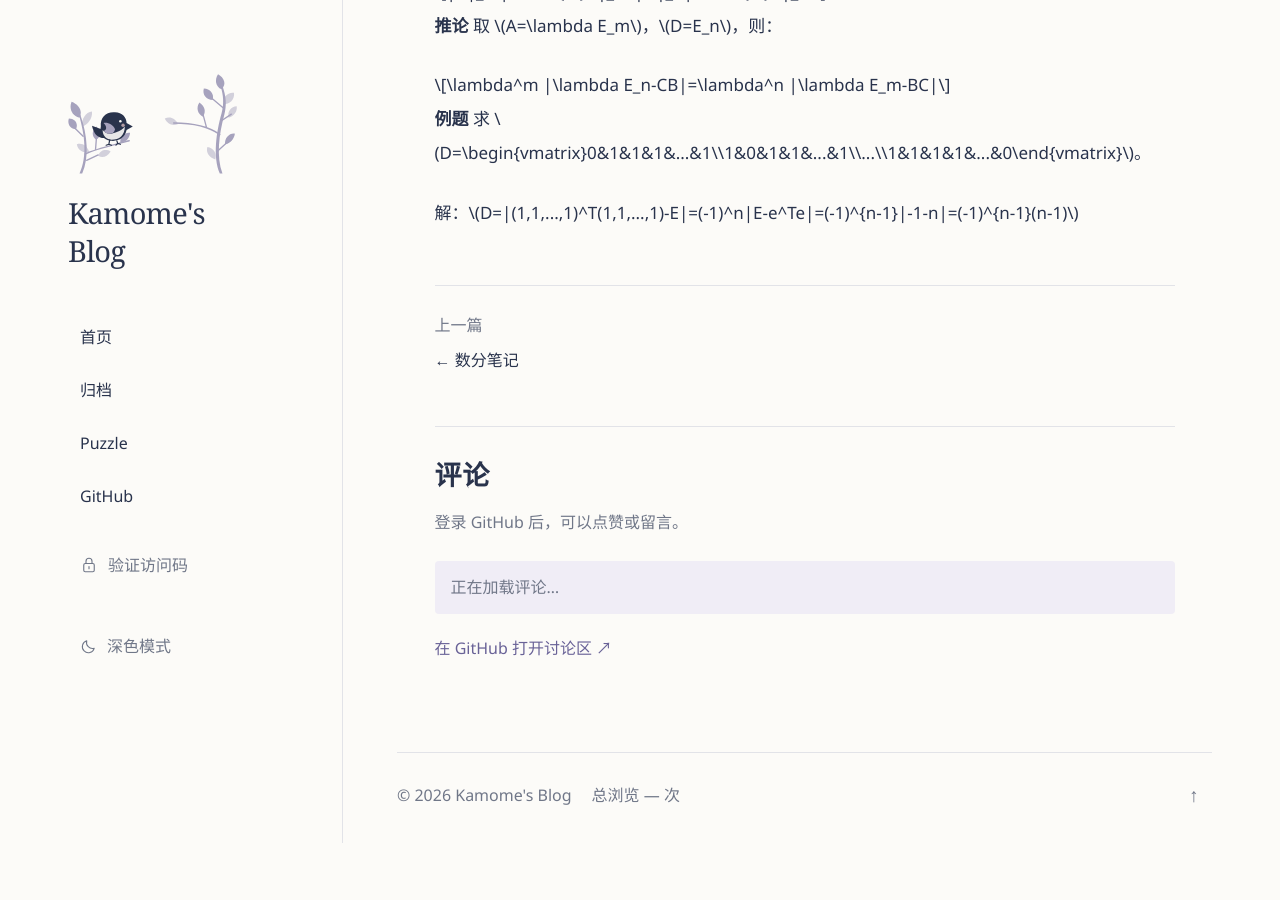
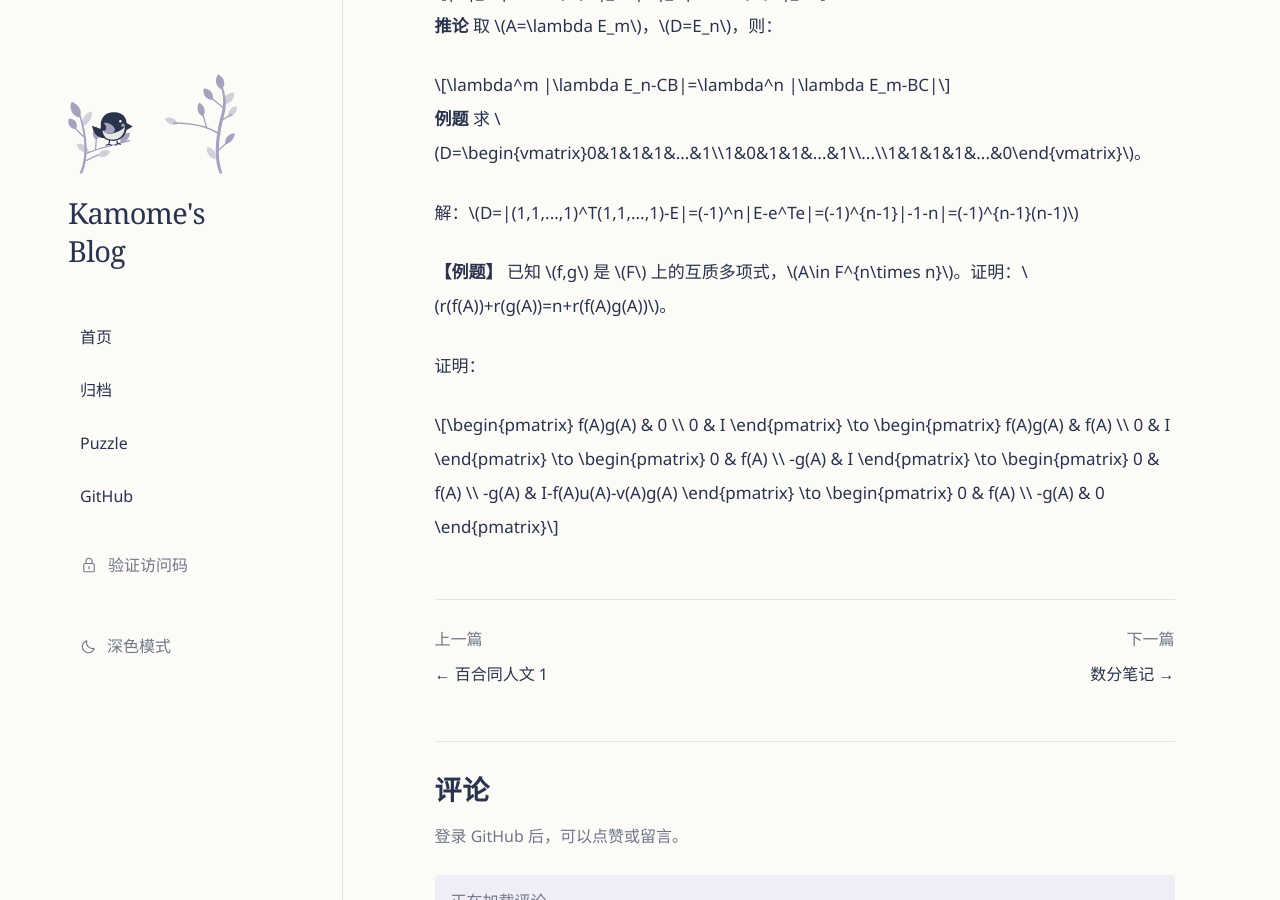
Before and after one commit to ushg8877/ushg8877.github.io, a Jekyll site: the page built from _posts/2026-10-21-gd-note.md, in a window 1280 px wide and 900 px high, scrolled down 6287 px. Built offline with Jekyll 4.4.1, drawn with Linux system fonts in a browser that asks for light colours; a script that is not in the unit is left out; comment, search, counter and statistics services are not loaded; before the commit the page ends 7130 px from its top, so only the background shows below that; some of the changed text lies outside the part shown.

```diff
--- a/_posts/2026-10-21-gd-note.md
+++ b/_posts/2026-10-21-gd-note.md
@@ -245,3 +245,28 @@ $$
 求 $D=\begin{vmatrix}0&1&1&1&...&1\\1&0&1&1&...&1\\...\\1&1&1&1&...&0\end{vmatrix}$。
 
 解：$D=|(1,1,...,1)^T(1,1,...,1)-E|=(-1)^n|E-e^Te|=(-1)^{n-1}|-1-n|=(-1)^{n-1}(n-1)$
+
+
+**【例题】**
+已知 $f,g$ 是 $F$ 上的互质多项式，$A\in F^{n\times n}$。证明：$r(f(A))+r(g(A))=n+r(f(A)g(A))$。
+
+证明：
+
+$$
+\begin{pmatrix}
+f(A)g(A) & 0 \\
+0 & I
+\end{pmatrix} \to \begin{pmatrix}
+f(A)g(A) & f(A) \\
+0 & I
+\end{pmatrix} \to \begin{pmatrix}
+0 & f(A) \\
+-g(A) & I
+\end{pmatrix} \to \begin{pmatrix}
+0 & f(A) \\
+-g(A) & I-f(A)u(A)-v(A)g(A)
+\end{pmatrix} \to \begin{pmatrix}
+0 & f(A) \\
+-g(A) & 0
+\end{pmatrix}
+$$
```
Also changed, not shown: other parts of _posts/2026-10-21-gd-note.md (+1 -1 lines), _data/article_render/e33a16787531067f16624dfbbd650a50.json (+2 -2 lines).
